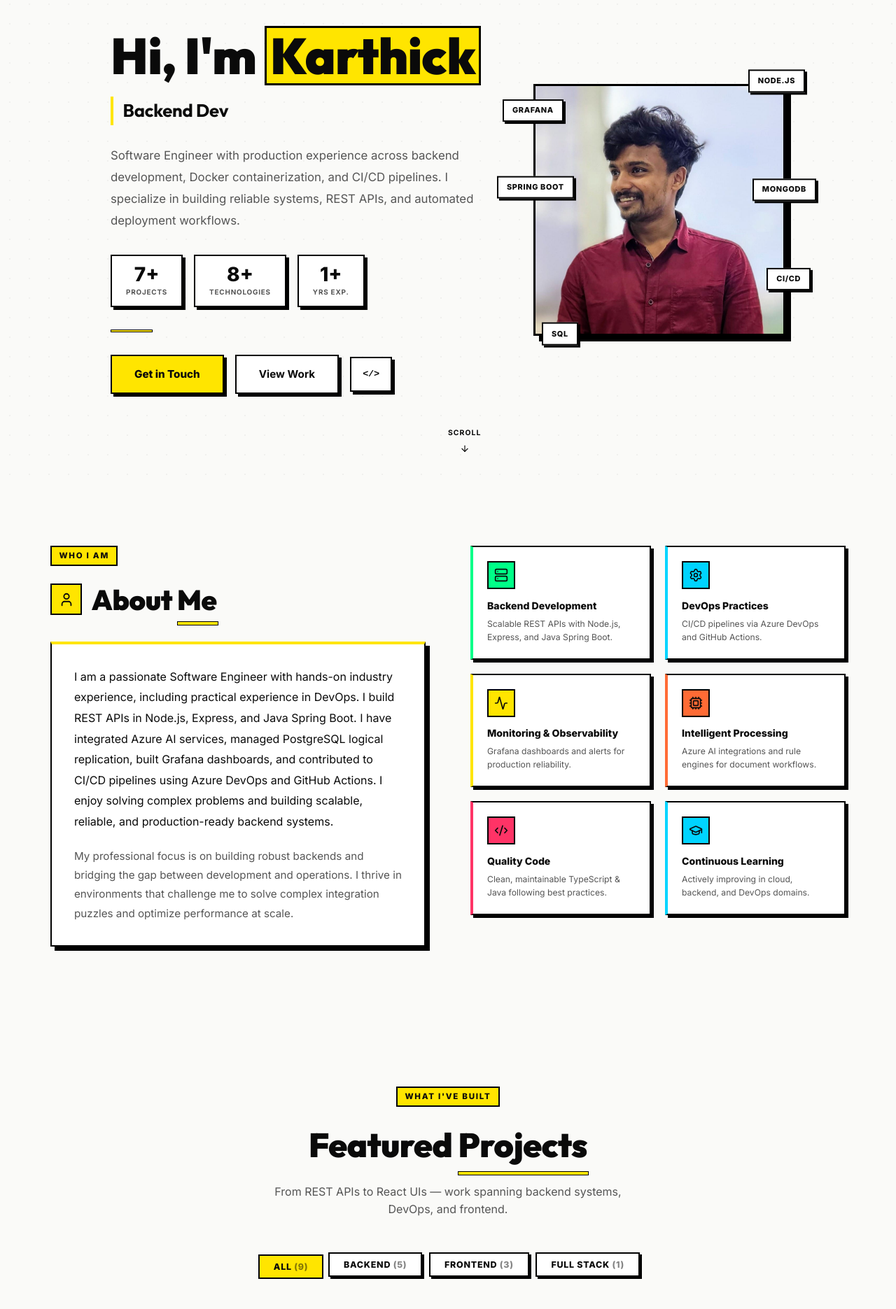
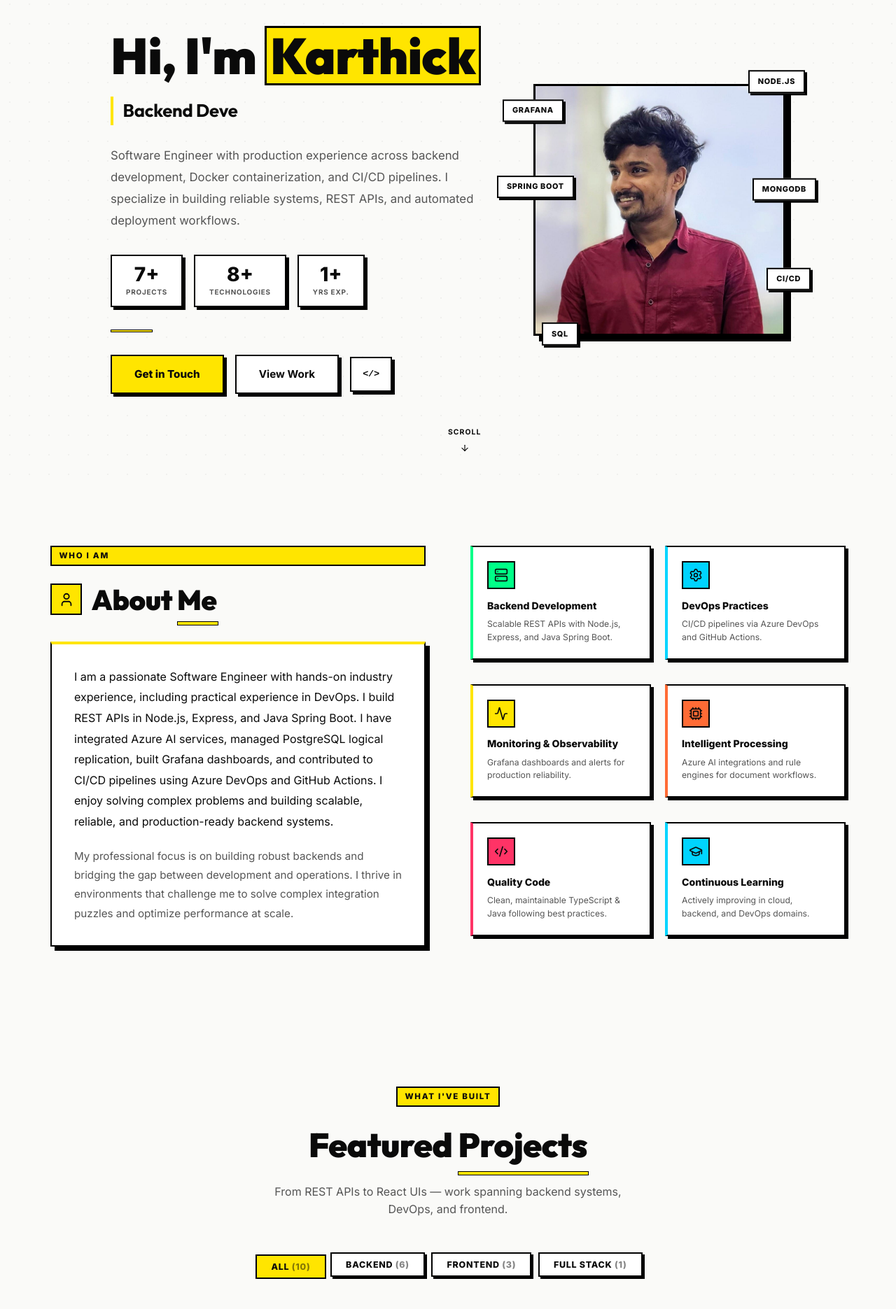
Before and after one commit to Karthick3800/Portfolio-karthick, a React (Vite) app: page / in a window 1280 px wide. Shown: the part 120-1991 px from the top of the page at 70% size. Built offline with nearby package versions, Linux system fonts and the light colour scheme.

Commit message:
added the changes

```diff
--- a/src/components/About.jsx
+++ b/src/components/About.jsx
@@ -20,7 +20,7 @@ const About = () => {
     return (
         <section id="about" style={{ padding: '100px 0' }}>
             <div className="container">
-                <div className="about-container" style={{ display: 'grid', gridTemplateColumns: 'minmax(0,1fr) minmax(0,1fr)', gap: '4rem', alignItems: 'start' }}>
+                <div className="about-container" style={{ display: 'grid', gridTemplateColumns: 'minmax(0,1fr) minmax(0,1fr)', gap: '4rem', alignItems: 'stretch' }}>
 
                     {/* Left — Bio */}
                     <motion.div
@@ -28,6 +28,7 @@ const About = () => {
                         whileInView={{ opacity: 1, x: 0 }}
                         transition={{ duration: 0.7 }}
                         viewport={{ once: true }}
+                        style={{ display: 'flex', flexDirection: 'column' }}
                     >
                         <span className="section-label">Who I Am</span>
                         <div style={{ display: 'flex', alignItems: 'center', gap: '0.85rem', marginBottom: '1.75rem' }}>
@@ -51,7 +52,8 @@ const About = () => {
                             boxShadow: '6px 6px 0 #000',
                             borderTop: '4px solid #FFE500',
                             padding: '2rem',
-                            borderRadius: '0'
+                            borderRadius: '0',
+                            flex: 1
                         }}>
                             <p style={{ fontSize: '1rem', color: '#0A0A0A', marginBottom: '1.25rem', lineHeight: '1.85' }}>
                                 {personalInfo.bio}
@@ -70,7 +72,7 @@ const About = () => {
                         transition={{ duration: 0.7, delay: 0.2 }}
                         viewport={{ once: true }}
                         className="about-highlights"
-                        style={{ display: 'grid', gridTemplateColumns: '1fr 1fr', gap: '1.25rem' }}
+                        style={{ display: 'grid', gridTemplateColumns: '1fr 1fr', gap: '1.25rem', alignItems: 'start' }}
                     >
                         {highlights.map((item, index) => {
                             const accent = highlightAccents[index];
--- a/src/components/Contact.jsx
+++ b/src/components/Contact.jsx
@@ -1,6 +1,6 @@
 import React, { useState } from 'react';
 import { motion } from 'framer-motion'; // eslint-disable-line no-unused-vars
-import { Mail, MapPin, Github, Linkedin, Copy, Check } from 'lucide-react';
+import { Mail, MapPin, GitBranch, Briefcase, Copy, Check } from 'lucide-react';
 import content from '../content.json';
 
 const cardAccents = ['#FFE500', '#00D4FF', '#00FF88', '#FF3366'];
@@ -35,7 +35,7 @@ const Contact = () => {
             label: 'GitHub',
             value: 'View my work',
             sub: 'Karthick3800',
-            icon: <Github size={22} />,
+            icon: <GitBranch size={22} />,
             href: personalInfo.socials.github,
             external: true,
         },
@@ -43,7 +43,7 @@ const Contact = () => {
             label: 'LinkedIn',
             value: 'Connect with me',
             sub: 'karthick233',
-            icon: <Linkedin size={22} />,
+            icon: <Briefcase size={22} />,
             href: personalInfo.socials.linkedin,
             external: true,
         },
@@ -77,7 +77,7 @@ const Contact = () => {
                     transition={{ duration: 0.6, delay: 0.15 }}
                     viewport={{ once: true }}
                     className="contact-grid"
-                    style={{ display: 'grid', gridTemplateColumns: 'repeat(auto-fit, minmax(220px, 1fr))', gap: '1.5rem', maxWidth: '1000px', margin: '0 auto' }}
+                    style={{ display: 'grid', gridTemplateColumns: 'repeat(auto-fill, minmax(220px, 1fr))', gap: '1.5rem', maxWidth: '1000px', margin: '0 auto', alignItems: 'start' }}
                 >
                     {cards.map((card, i) => {
                         const accent = cardAccents[i];
--- a/src/components/Projects.jsx
+++ b/src/components/Projects.jsx
@@ -17,13 +17,17 @@ const techColors = {
     'Gemini API':  { bg: '#FF3366', color: '#FFFFFF' },
     'MongoDB':     { bg: '#00FF88', color: '#0A0A0A' },
     'SQL':         { bg: '#FFE500', color: '#0A0A0A' },
-    'CI/CD':       { bg: '#FF3366', color: '#FFFFFF' },
-    'Grafana':     { bg: '#FF6B35', color: '#FFFFFF' },
+    'CI/CD':              { bg: '#FF3366', color: '#FFFFFF' },
+    'Grafana':            { bg: '#FF6B35', color: '#FFFFFF' },
+    'JavaScript':         { bg: '#FFE500', color: '#0A0A0A' },
+    'Google Apps Script': { bg: '#00FF88', color: '#0A0A0A' },
+    'Gmail API':          { bg: '#FF3366', color: '#FFFFFF' },
+    'Google Sheets':      { bg: '#00D4FF', color: '#0A0A0A' },
 };
 
 const projectCategories = {
     1: 'Backend', 2: 'Backend', 3: 'Backend',
-    4: 'Frontend', 5: 'Backend', 6: 'Full Stack', 7: 'Frontend', 8: 'Backend', 9: 'Frontend',
+    4: 'Frontend', 5: 'Backend', 6: 'Full Stack', 7: 'Frontend', 8: 'Backend', 9: 'Frontend', 10: 'Backend',
 };
 
 const filters = ['All', 'Backend', 'Frontend', 'Full Stack'];
@@ -96,7 +100,7 @@ const Projects = () => {
                 </motion.div>
 
                 {/* Project grid */}
-                <div className="projects-grid" style={{ display: 'grid', gridTemplateColumns: 'repeat(auto-fit, minmax(340px, 1fr))', gap: '2rem' }}>
+                <div className="projects-grid" style={{ display: 'grid', gridTemplateColumns: 'repeat(auto-fill, minmax(340px, 1fr))', gap: '2rem', alignItems: 'start' }}>
                     <AnimatePresence mode="popLayout">
                         {filtered.map((project, index) => {
                             const num = String(project.id).padStart(2, '0');
@@ -183,7 +187,7 @@ const Projects = () => {
                                         </div>
 
                                         {/* Link buttons */}
-                                        <div style={{ display: 'flex', gap: '0.5rem', flexWrap: 'wrap' }}>
+                                        <div style={{ display: 'flex', gap: '0.5rem', flexWrap: 'wrap', marginTop: 'auto' }}>
                                             {project.link && (
                                                 <motion.a
                                                     href={project.link}
--- a/src/components/Skills.jsx
+++ b/src/components/Skills.jsx
@@ -46,7 +46,7 @@ const Skills = () => {
                 </motion.div>
 
                 {/* Category cards */}
-                <div className="skills-grid" style={{ display: 'grid', gridTemplateColumns: 'repeat(auto-fit, minmax(300px, 1fr))', gap: '1.75rem' }}>
+                <div className="skills-grid" style={{ display: 'grid', gridTemplateColumns: 'repeat(auto-fill, minmax(300px, 1fr))', gap: '1.75rem', alignItems: 'start' }}>
                     {categories.map((category, catIndex) => {
                         const config = categoryConfig[category] || {
                             topBorder: '#FFE500', iconBg: '#FFE500', pillBg: '#FFE500', pillColor: '#0A0A0A', icon: '🔧'
--- a/src/content.json
+++ b/src/content.json
@@ -105,6 +105,13 @@
       "tech": ["ReactJS"],
       "link": "https://banklist-iota.vercel.app/",
       "github": "https://github.com/Karthick3800/BANKLIST"
+    },
+    {
+      "id": 10,
+      "title": "AutoRecon — Debit Card Tracker",
+      "description": "Google Apps Script automation that scans Gmail for HDFC bank alerts, logs transactions to Google Sheets, and sends daily email reports with UPI QR codes to transfer savings.",
+      "tech": ["Google Apps Script", "Gmail API", "Google Sheets", "JavaScript"],
+      "link": ""
     }
   ]
 }
```
